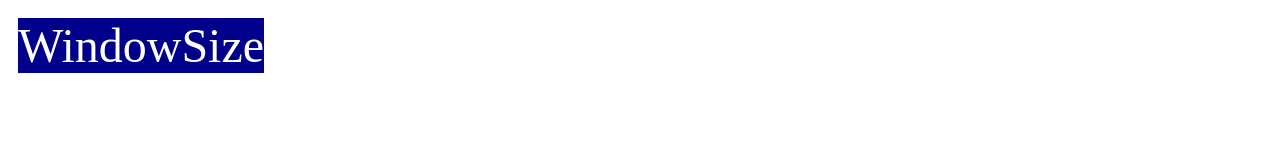
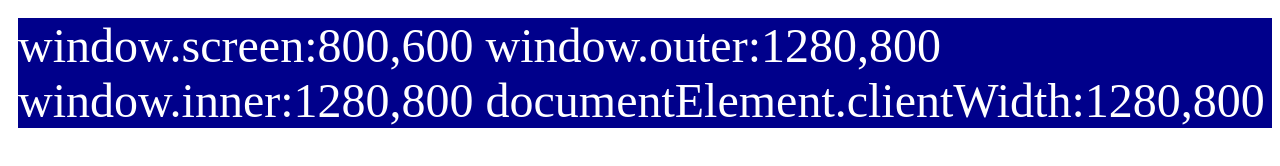
Before and after one commit to bjw1622/browser, a plain HTML site: page 02.Web API/window_size.html in a window 1280 px wide. Drawn offline with Linux system fonts and the light colour scheme.

Commit message:
Add  window eventlistener
Add  window eventlistener

```diff
--- a/02.Web API/window_size.html
+++ b/02.Web API/window_size.html
@@ -18,15 +18,31 @@
   <body>
     <div class="tag">WindowSize</div>
     <script>
+      /*
       const $tag = document.querySelector(".tag");
-      const chage = function c() {
+      function change() {
         $tag.innerHTML = `
         window.screen:${window.screen.width},${window.screen.height}
         window.outer:${window.outerWidth},${window.outerHeight}
         window.inner:${window.innerWidth},${window.innerHeight}
         documentElement.clientWidth:${document.documentElement.clientWidth},${document.documentElement.clientHeight}`;
-      };
-      window.addEventListener("resize", chage);
+      }
+      window.addEventListener("resize", () => {
+        change();
+      });
+      change();
+      */
+      const $tag = document.querySelector(".tag");
+
+      function change() {
+        $tag.innerHTML = `
+        window.screen:${window.screen.width},${window.screen.height}
+        window.outer:${window.outerWidth},${window.outerHeight}
+        window.inner:${window.innerWidth},${window.innerHeight}
+        documentElement.clientWidth:${document.documentElement.clientWidth},${document.documentElement.clientHeight}`;
+      }
+      window.addEventListener("resize", () => change());
+      change();
     </script>
   </body>
 </html>
```
